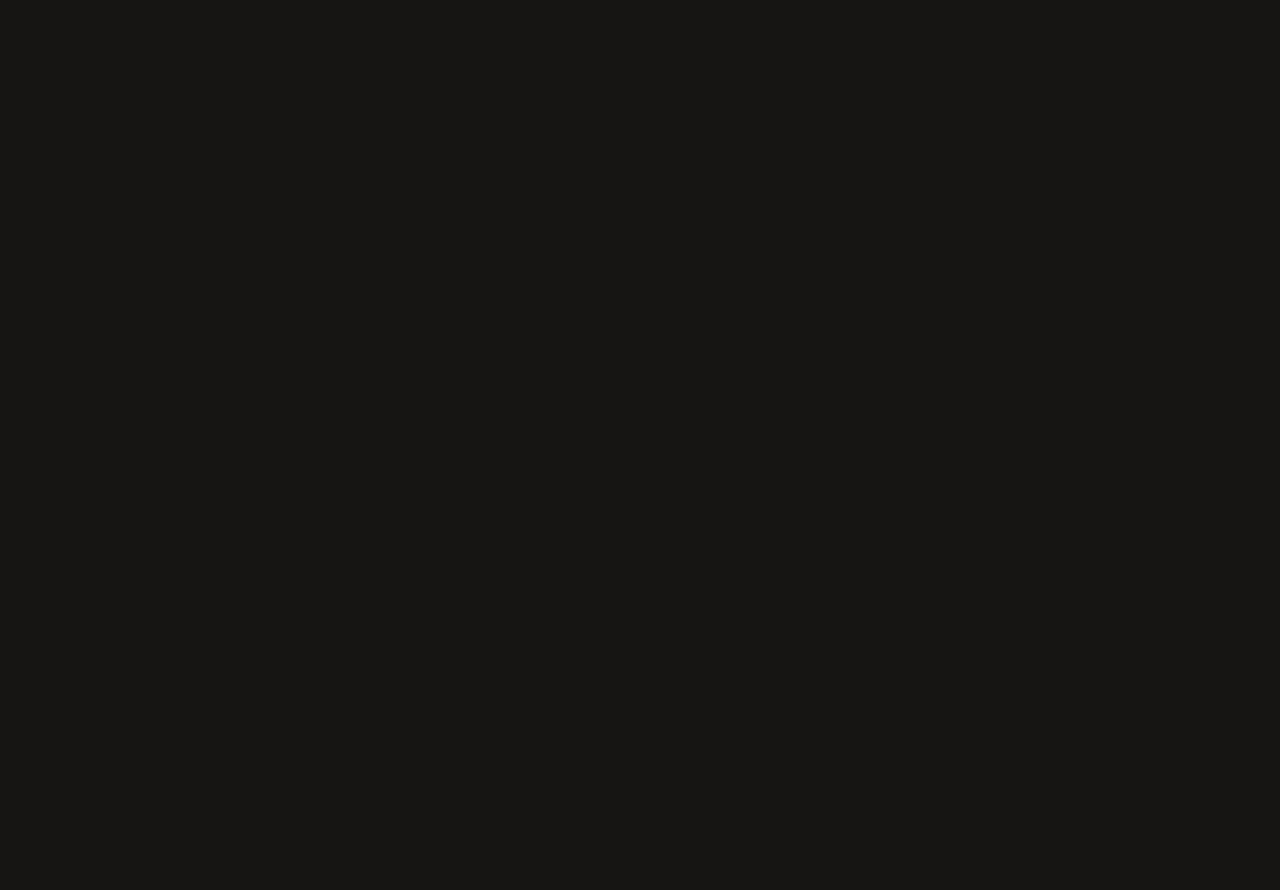
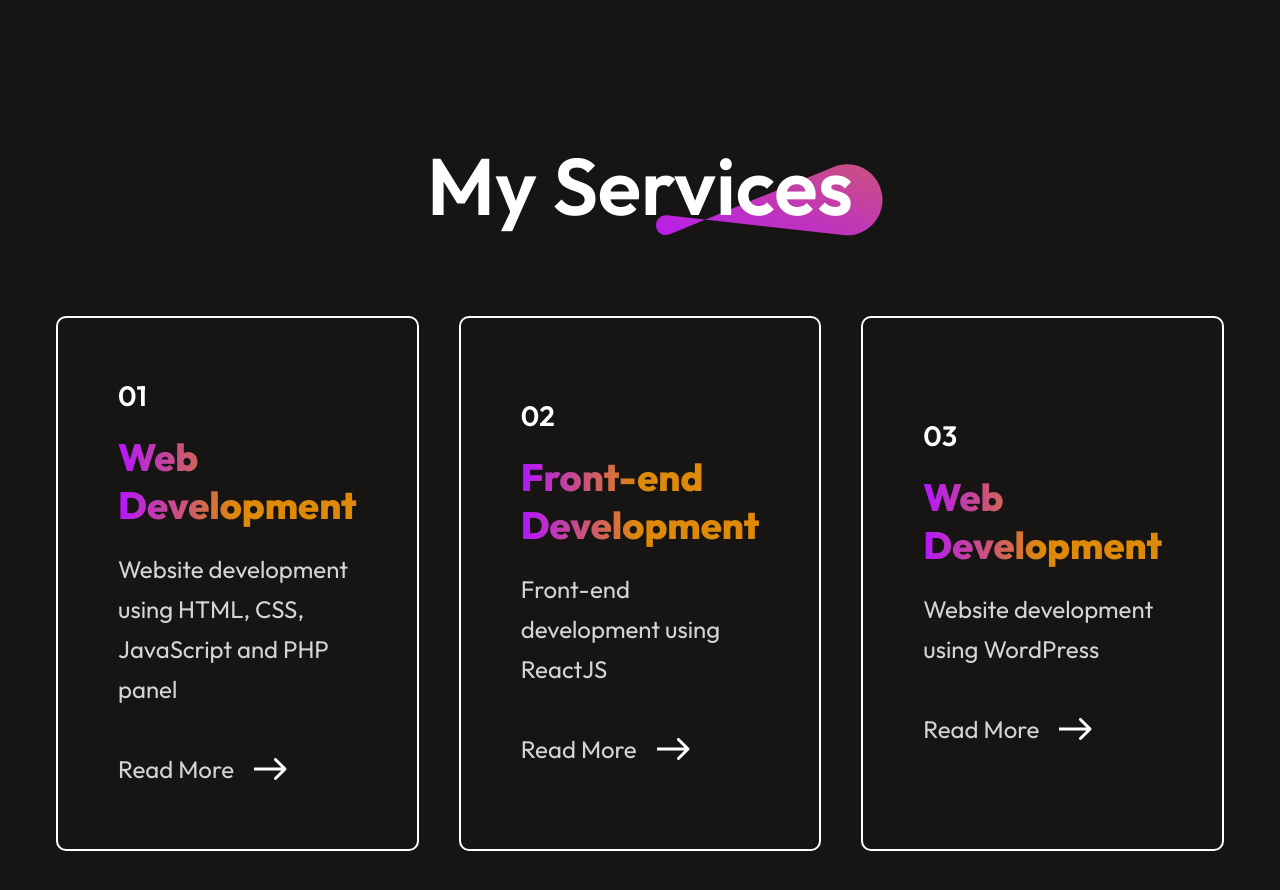
Before and after one commit to MuhammadQasimFayyaz/portfolio, a React (Vite) app: page / in a window 1280 px wide. Shown: the part 1740-2630 px from the top of the page. Before the commit the page ends 1795 px from the top, so only its background shows below. Built offline with nearby package versions, Linux system fonts and the light colour scheme.

Commit message:
services section added

```diff
--- a/src/App.jsx
+++ b/src/App.jsx
@@ -1,6 +1,7 @@
 import About from "./components/About/About"
 import Hero from "./components/Hero/Hero"
 import Navbar from "./components/Navbar/Navbar"
+import Services from "./components/Services/Services"
 
 function App() {
 
@@ -9,6 +10,7 @@
       <Navbar />
       <Hero />
       <About />
+      <Services />
     </>
   )
 }
--- /dev/null
+++ b/src/assets/Services_data.js
@@ -0,0 +1,19 @@
+const Services_data = [
+  {
+    s_no: "01",
+    s_name: "Web Development",
+    s_desc: "Website development using HTML, CSS, JavaScript and PHP panel"
+  },
+  {
+    s_no: "02",
+    s_name: "Front-end Development",
+    s_desc: "Front-end development using ReactJS"
+  },
+  {
+    s_no: "03",
+    s_name: "Web Development",
+    s_desc: "Website development using WordPress"
+  }
+]
+
+export default Services_data
--- /dev/null
+++ b/src/components/Services/Services.css
@@ -0,0 +1,78 @@
+.services {
+  display: flex;
+  flex-direction: column;
+  align-items: center;
+  justify-content: center;
+  gap: 80px;
+  margin: 80px 170px;
+}
+
+.services-title {
+  position: relative;
+}
+
+.services-title h1 {
+  padding: 0 30px;
+  font-size: 80px;
+  font-weight: 600;
+}
+
+.services-title img {
+  position: absolute;
+  bottom: 0;
+  right: 0;
+  z-index: -1;
+}
+
+.services-format {
+  display: flex;
+  flex-direction: column;
+  justify-content: center;
+  gap: 20px;
+  padding: 60px;
+  border-radius: 10px;
+  border: 2px solid #fff;
+  transition: 0.4s;
+  cursor: pointer;
+}
+
+.services-format:hover {
+  border: 2px solid #ff00ff;
+  background-image: linear-gradient(45deg, #3f0028, #582300);
+  transform: scale(1.05);
+}
+
+.services-format h3 {
+  font-size: 28px;
+  font-weight: 600;
+}
+
+.services-format h2 {
+  font-size: 38px;
+  font-weight: 800;
+  background: linear-gradient(270deg, #df8908 50%, #b415ff 100%);
+  background-clip: text;
+  -webkit-background-clip: text;
+  -webkit-text-fill-color: transparent;
+}
+
+.services-format p {
+  color: #d4d4d4;
+  font-size: 24px;
+  line-height: 40px;
+  max-width: 300px;
+}
+
+.services-container {
+  display: grid;
+  grid-template-columns: 1fr 1fr 1fr;
+  gap: 40px;
+  margin-bottom: 80px;
+}
+
+.services-readmore {
+  display: flex;
+  gap: 20px;
+  align-items: center;
+  margin-top: 20px;
+}
--- /dev/null
+++ b/src/components/Services/Services.jsx
@@ -0,0 +1,30 @@
+import './Services.css'
+import design from '../../assets/design.svg'
+import services_data from '../../assets/Services_data'
+import right_arrow from '../../assets/right_arrow.svg'
+
+function Services() {
+  return (
+    <div className="services">
+      <div className="services-title">
+        <h1>My Services</h1>
+        <img src={design} alt="" />
+      </div>
+      <div className="services-container">
+        {services_data.map( (service, index) => {
+          return <div key={index} className="services-format">
+            <h3>{service.s_no}</h3>
+            <h2>{service.s_name}</h2>
+            <p>{service.s_desc}</p>
+            <div className="services-readmore">
+              <p>Read More</p>
+              <img src={right_arrow} alt="" />
+            </div>
+          </div>
+        } )}
+      </div>
+    </div>
+  )
+}
+
+export default Services
```
Also changed, not shown: src/assets/right_arrow.svg (added).
